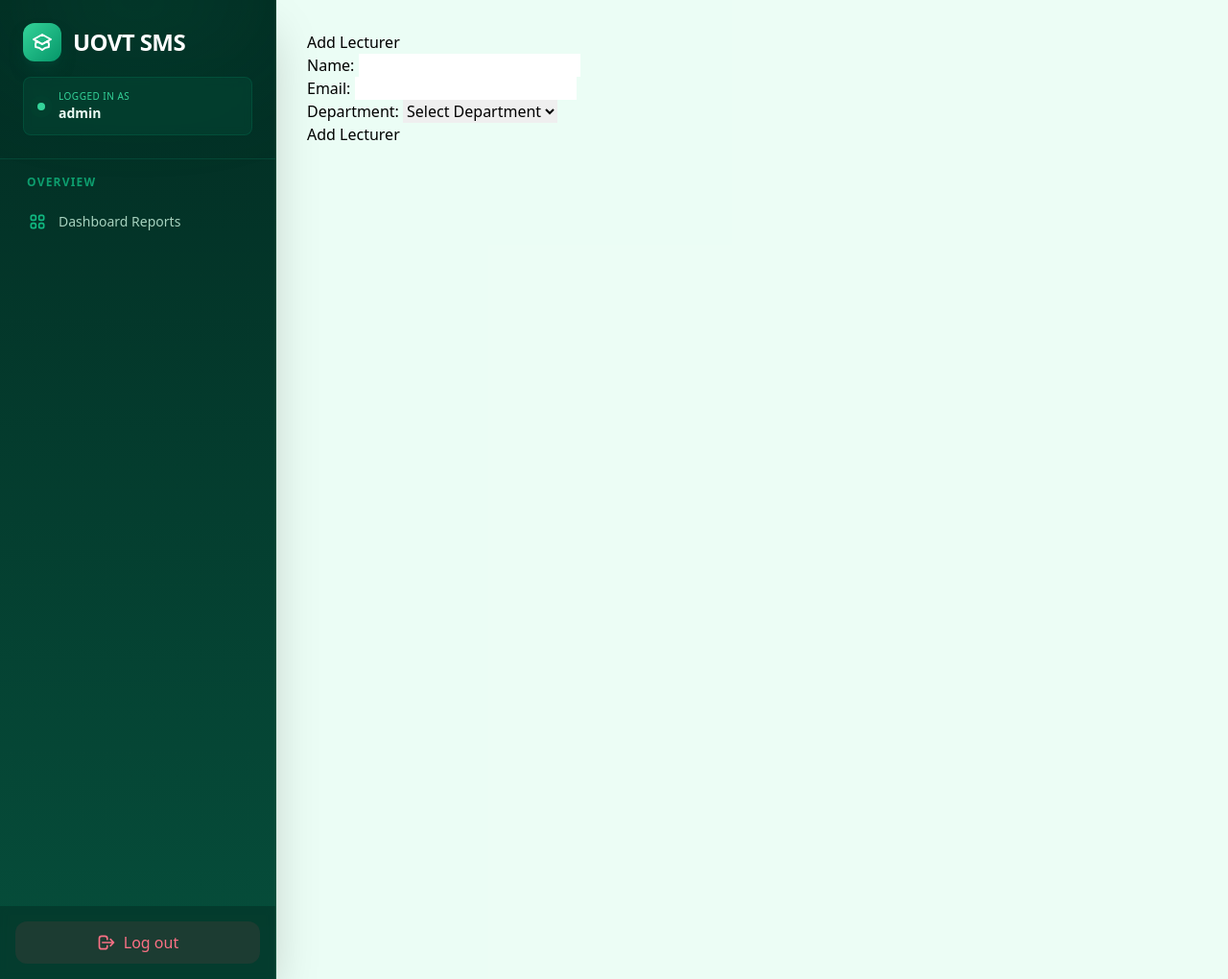
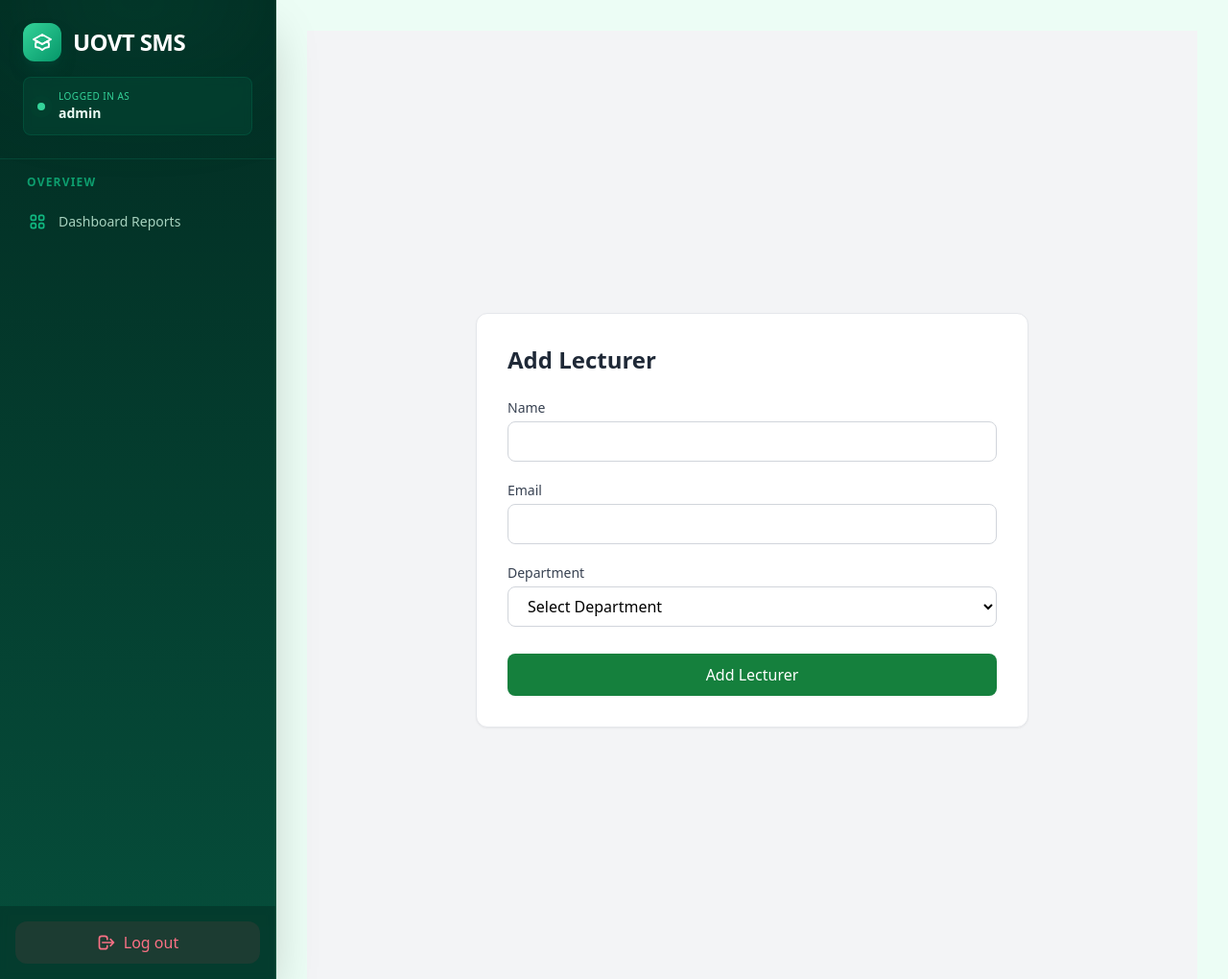
Before and after one commit to darshaanuradha/uovt_student_management_System, a PHP site: page /index.php?page=add_lecturer in a window 1280 px wide. Shown: the whole page at 96% size. Run offline with PHP 8.4, Linux system fonts and the light colour scheme; the visitor is signed in with stand-in values (Sample User, id 1); data that the repository does not hold is empty; some libraries are stand-ins or nearby versions.

Commit message:
added tailwind css for lecturer add page

```diff
--- a/presentation/pages/add_lecturer.php
+++ b/presentation/pages/add_lecturer.php
@@ -1,27 +1,61 @@
+<div class="min-h-screen bg-gray-100 flex items-center justify-center py-10">
 
+    <div class="w-full max-w-xl bg-white p-8 rounded-xl shadow-sm border border-gray-200">
 
-<h1>Add Lecturer</h1>
+        <h1 class="text-2xl font-semibold text-gray-800 mb-6">
+            Add Lecturer
+        </h1>
 
-<form action="../application/lecturerController.php" method="POST">
+        <form action="../application/lecturerController.php" method="POST" class="space-y-5">
+
+            <!-- Name -->
             <div>
-        <label for="name">Name:</label>
-        <input type="text" id="name" name="name" required>
+                <label for="name" class="block text-sm font-medium text-gray-700 mb-1">
+                    Name
+                </label>
+                <input type="text" id="name" name="name" required
+                    class="w-full px-4 py-2 border border-gray-300 rounded-lg focus:ring-2 focus:ring-green-600 focus:border-green-600 outline-none transition">
             </div>
+
+            <!-- Email -->
             <div>
-        <label for="email">Email:</label>
-        <input type="email" id="email" name="email" required>
+                <label for="email" class="block text-sm font-medium text-gray-700 mb-1">
+                    Email
+                </label>
+                <input type="email" id="email" name="email" required
+                    class="w-full px-4 py-2 border border-gray-300 rounded-lg focus:ring-2 focus:ring-green-600 focus:border-green-600 outline-none transition">
             </div>
+
+            <!-- Department -->
             <div>
-        <label for="department">Department:</label>
-        <select id="department" name="department" required>
+                <label for="department" class="block text-sm font-medium text-gray-700 mb-1">
+                    Department
+                </label>
+                <select id="department" name="department" required
+                    class="w-full px-4 py-2 border border-gray-300 rounded-lg bg-white focus:ring-2 focus:ring-green-600 focus:border-green-600 outline-none transition">
+
                     <option value="">Select Department</option>
+
                     <?php
                     $departments = $conn->query("SELECT * FROM departments");
                     while ($dept = $departments->fetch_assoc()) {
                         echo "<option value='{$dept['dept_id']}'>{$dept['dept_name']}</option>";
                     }
                     ?>
+
                 </select>
             </div>
-    <button type="submit">Add Lecturer</button>
+
+            <!-- Button -->
+            <div class="pt-2">
+                <button type="submit"
+                    class="w-full bg-green-700 hover:bg-green-800 text-white font-medium py-2.5 rounded-lg shadow-sm transition">
+                    Add Lecturer
+                </button>
+            </div>
+
         </form>
+
+    </div>
+
+</div>
```
Lines whose indentation alone changed are shown as unchanged.
